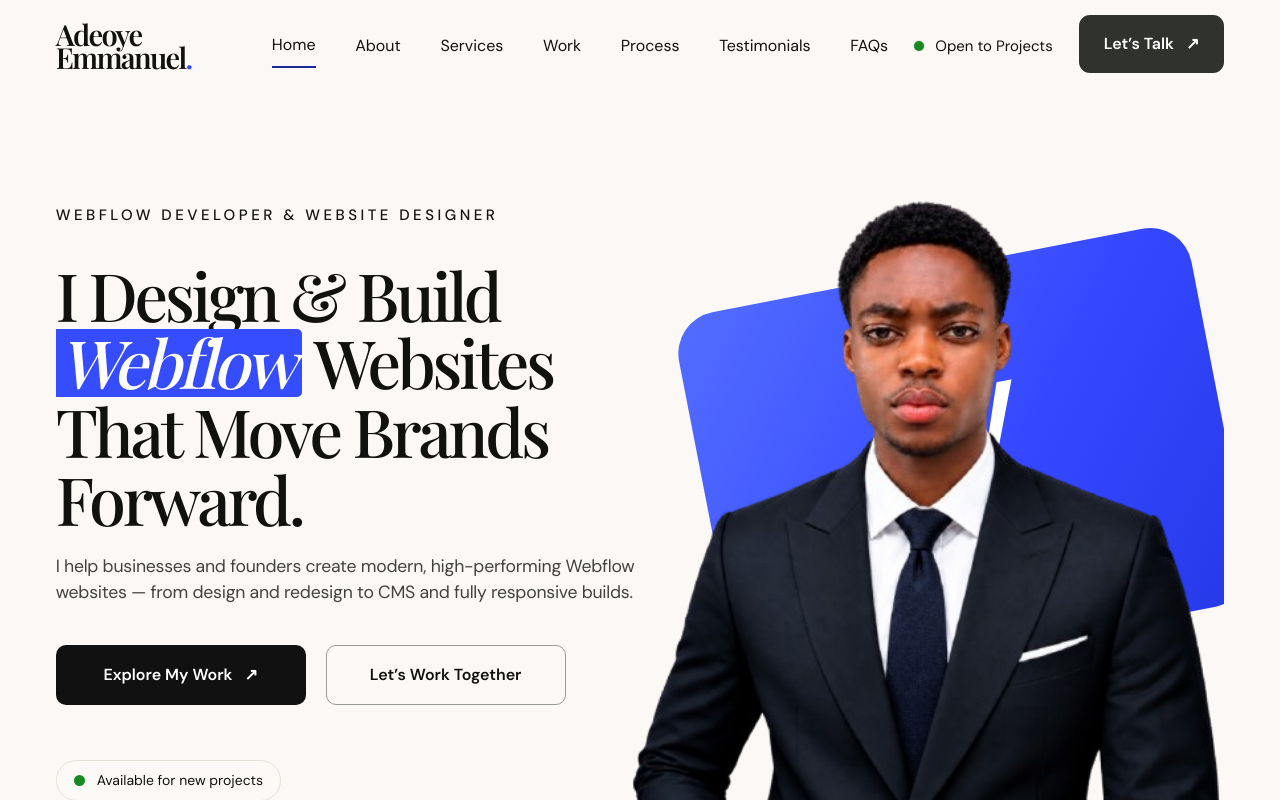
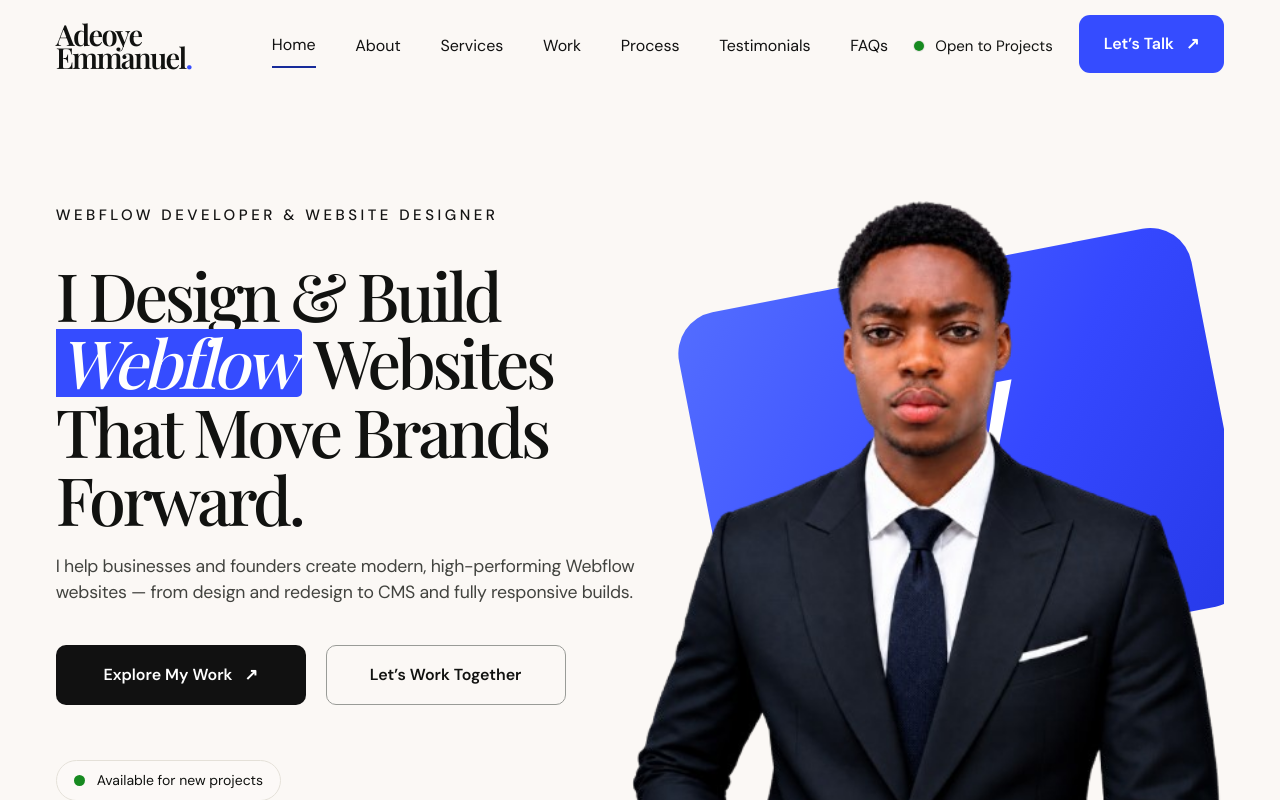
Before and after one commit to diademg/Senior-diamond, a Next.js app: page / in a window 1280 px wide. In both pictures the pointer is over the link "Let’s Talk ↗". Shown: the top 800 px of the page. Built offline with nearby package versions, Linux system fonts and the light colour scheme; a web font is replaced by a local one.

Commit message:
Match nav and hero CTA hover to brand blue

```diff
--- a/src/app/globals.css
+++ b/src/app/globals.css
@@ -15,7 +15,7 @@ a{color:inherit;text-decoration:none}
 .availability{font-size:15px;display:flex;align-items:center;gap:11px;white-space:nowrap}
 .dot{width:10px;height:10px;border-radius:50%;background:#168a20;box-shadow:0 0 0 1px rgba(0,0,0,.08)}
 .nav-cta,.button-dark{background:#111;color:#fff;border-radius:11px;padding:17px 25px;font-size:16px;font-weight:600;display:inline-flex;align-items:center;gap:12px;transition:transform .2s,background .2s;white-space:nowrap}
-.nav-cta:hover,.button-dark:hover{transform:translateY(-2px);background:#30322e}
+.nav-cta:hover,.button-dark:hover{transform:translateY(-2px);background:#354cff}
 .hero{display:grid;grid-template-columns:minmax(0,1.015fr) minmax(0,.985fr);align-items:stretch;gap:0;min-height:calc(100vh - 92px);padding:38px 0 0;overflow:hidden;position:relative}
 .hero-left{position:relative;z-index:3;padding:78px 0 48px;min-width:0}
 .hero-kicker{font-size:15px;letter-spacing:3.5px;font-weight:500;margin:0 0 34px;color:#141414}
```
